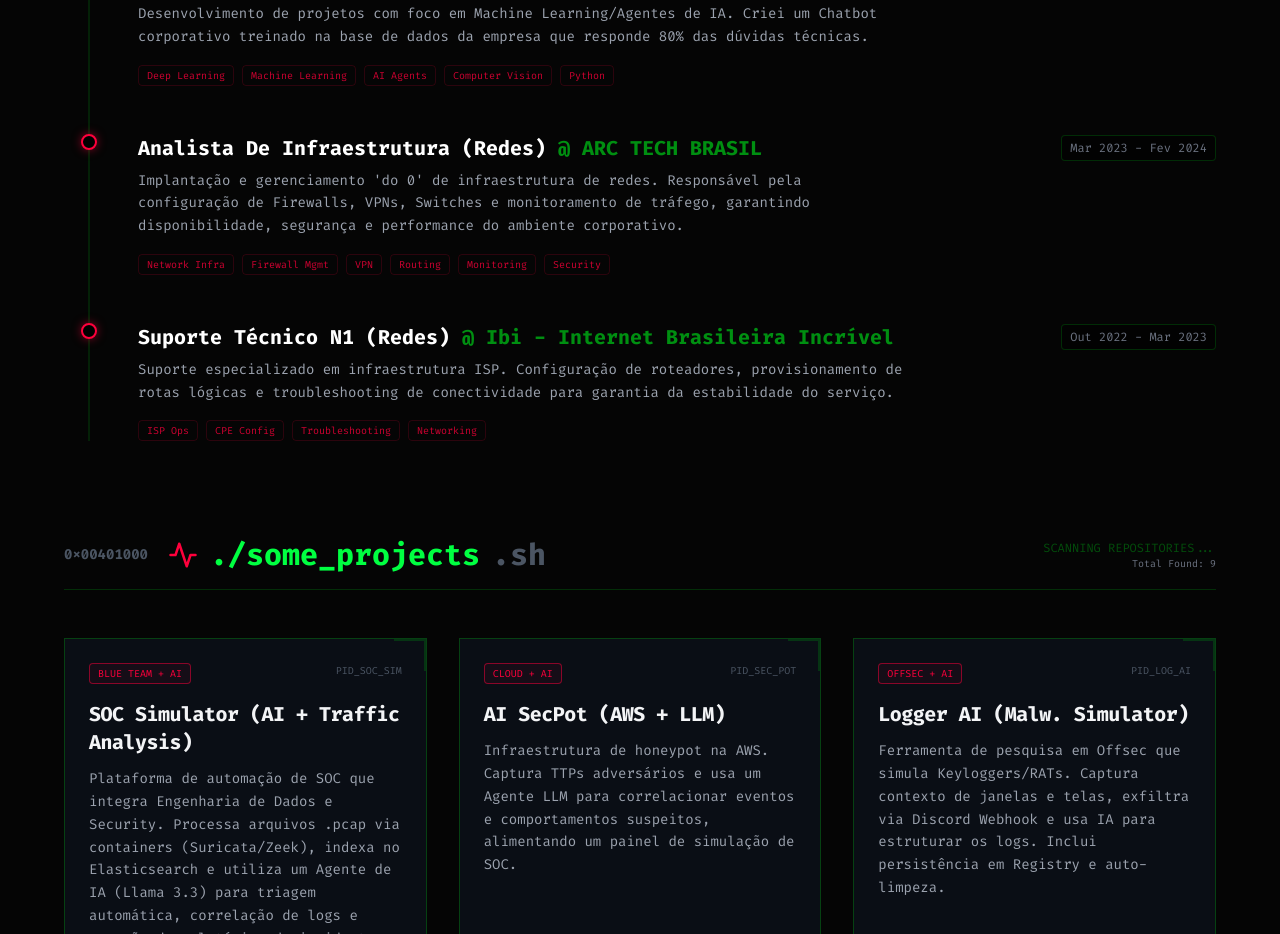
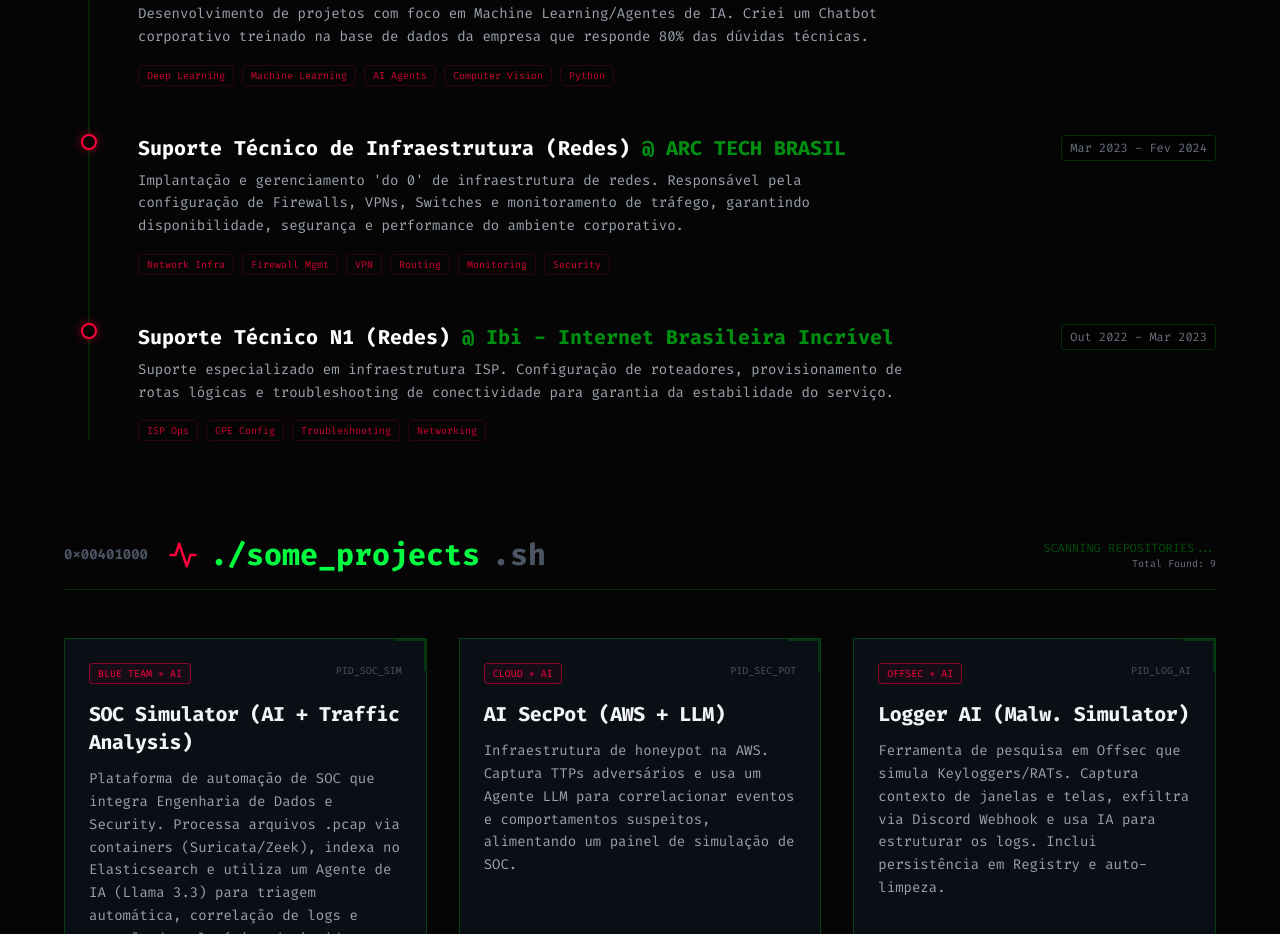
Before and after one commit to Makonmm/portfolio, a React (Vite) app: page / in a window 1280 px wide. Shown: the part 1580-2514 px from the top of the page. Built offline with nearby package versions, Linux system fonts and the light colour scheme.

Commit message:
fix: fix the role

```diff
--- a/src/App.jsx
+++ b/src/App.jsx
@@ -202,7 +202,7 @@ const EXPERIENCES = [
     tech: ["Deep Learning", "Machine Learning", "AI Agents", "Computer Vision", "Python"]
   },
   {
-    role: "Analista De Infraestrutura (Redes)",
+    role: "Suporte Técnico de Infraestrutura (Redes)",
     company: "ARC TECH BRASIL",
     period: "Mar 2023 - Fev 2024",
     description: "Implantação e gerenciamento 'do 0' de infraestrutura de redes. Responsável pela configuração de Firewalls, VPNs, Switches e monitoramento de tráfego, garantindo disponibilidade, segurança e performance do ambiente corporativo.",
```
